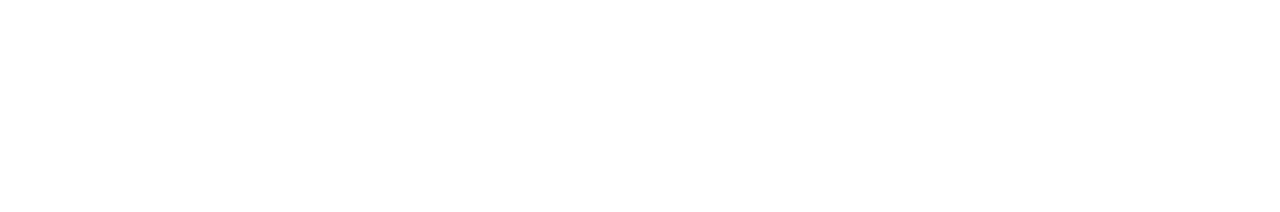
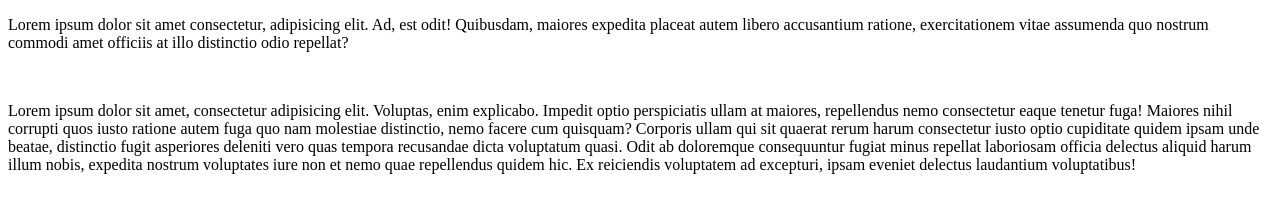
Before and after one commit to DushyantParashar09/test, a plain HTML site: page about.html in a window 1280 px wide. Drawn offline with Linux system fonts and the light colour scheme.

Commit message:
new content

```diff
--- a/about.html
+++ b/about.html
@@ -1,12 +1,29 @@
 <!DOCTYPE html>
 <html lang="en">
+
 <head>
     <meta charset="UTF-8">
     <meta http-equiv="X-UA-Compatible" content="IE=edge">
-    <meta name="viewport" content="width=device-width, initial-scale=1.0">
+    <meta name="vgjosdjfgokjgokjoigjsiewport" content="width=device-width, initial-scale=1.0">
     <title>About the Website</title>
 </head>
+
 <body>
+    <p>Lorem ipsum dolor sit amet consectetur, adipisicing elit. Ad, est odit! Quibusdam, maiores expedita placeat autem
+        libero accusantium ratione, exercitationem vitae assumenda quo nostrum commodi amet officiis at illo distinctio
+        odio repellat?</p>
+
+    <br>
+
+    <p>Lorem ipsum dolor sit amet, consectetur adipisicing elit. Voluptas, enim explicabo. Impedit optio perspiciatis
+        ullam at maiores, repellendus nemo consectetur eaque tenetur fuga! Maiores nihil corrupti quos iusto ratione
+        autem fuga quo nam molestiae distinctio, nemo facere cum quisquam? Corporis ullam qui sit quaerat rerum harum
+        consectetur iusto optio cupiditate quidem ipsam unde beatae, distinctio fugit asperiores deleniti vero quas
+        tempora recusandae dicta voluptatum quasi. Odit ab doloremque consequuntur fugiat minus repellat laboriosam
+        officia delectus aliquid harum illum nobis, expedita nostrum voluptates iure non et nemo quae repellendus quidem
+        hic. Ex reiciendis voluptatem ad excepturi, ipsam eveniet delectus laudantium voluptatibus!</p>
+
 
 </body>
+
 </html>
```
